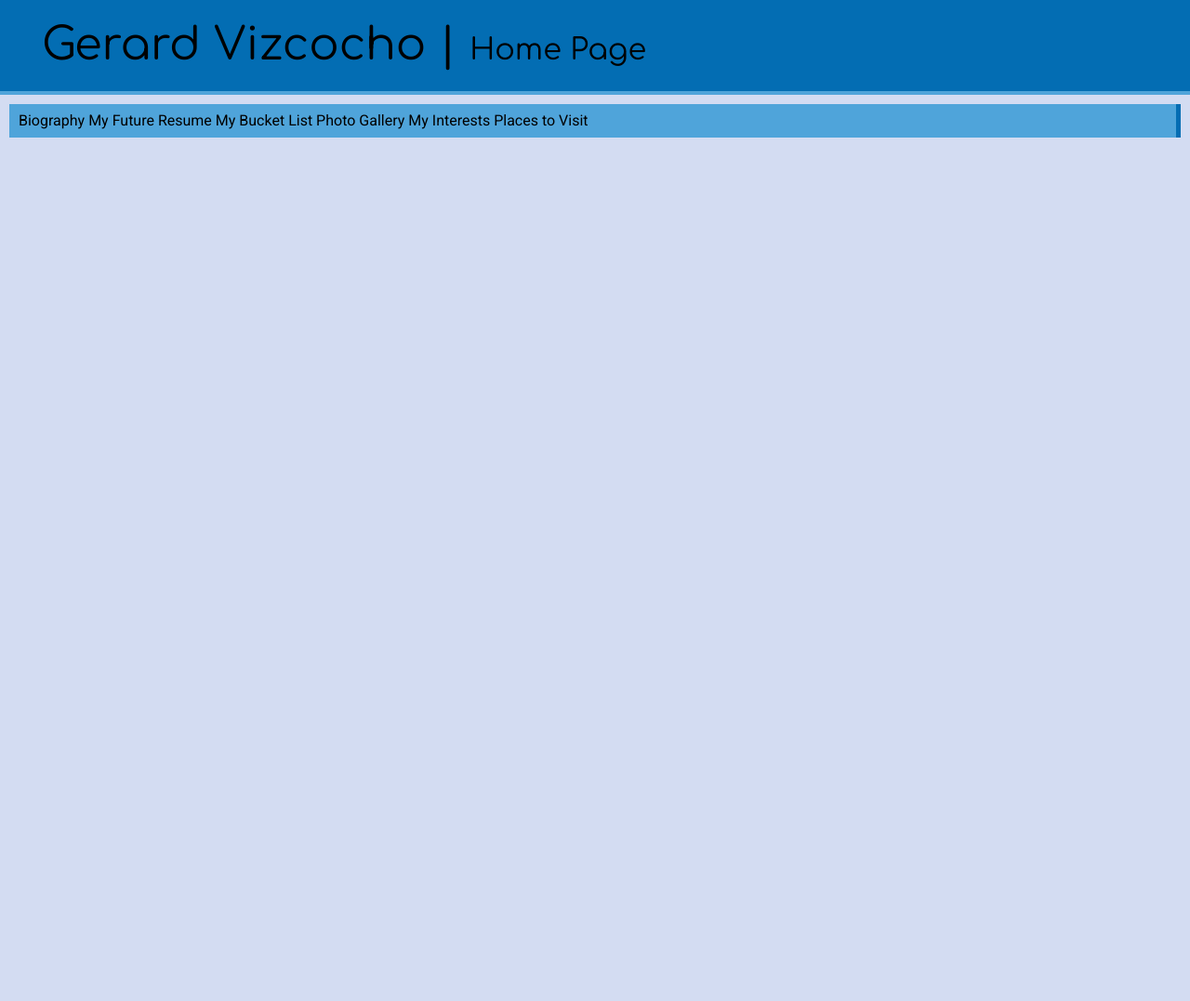
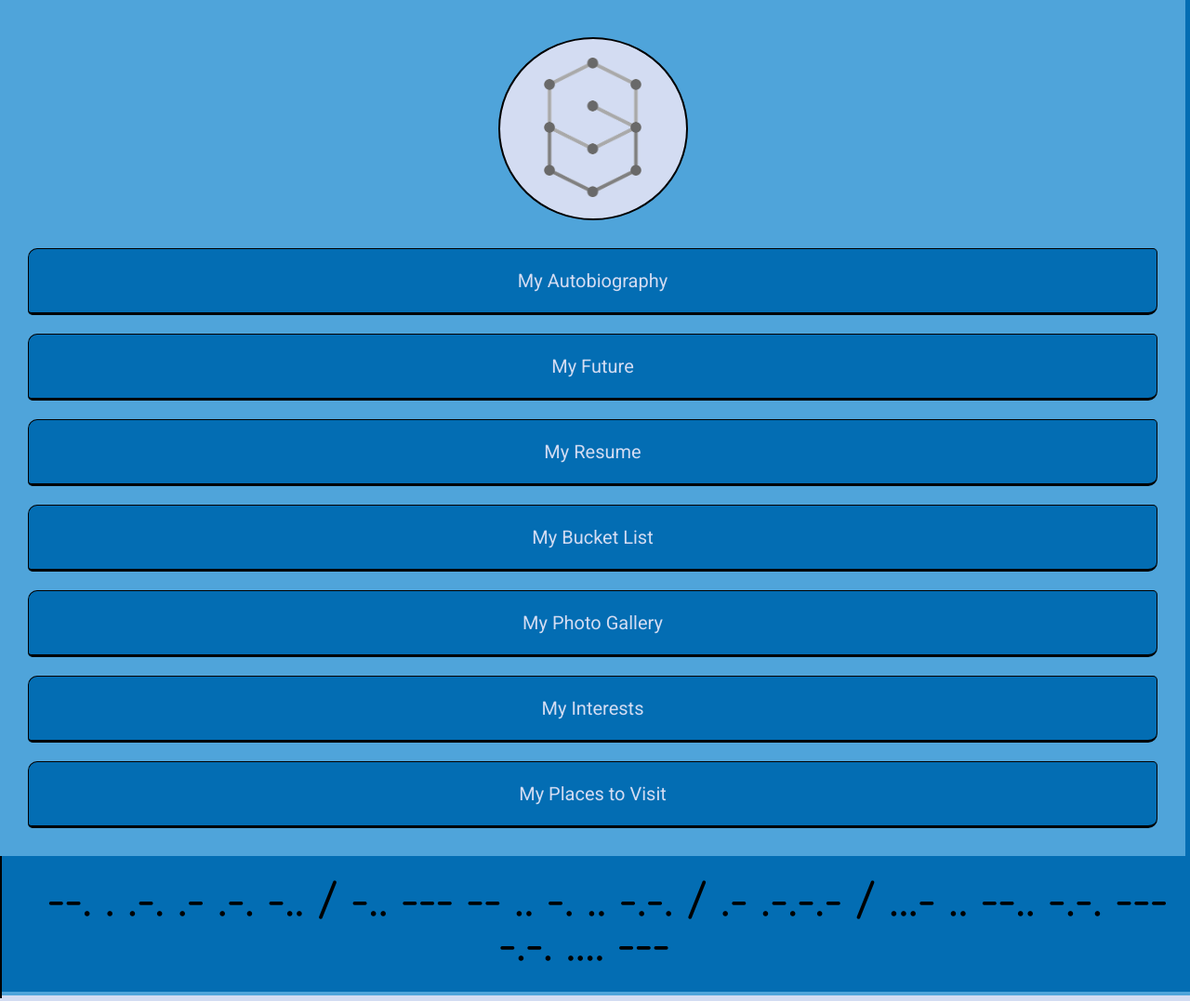
Before and after one commit to Armakatsu/armakatsu.github.io, a plain HTML site: page index.html in a window 1280 px wide. Shown: the whole page at 93% size. Before the commit the page ends 800 px from the top, so only its background shows below. Drawn offline with Linux system fonts and the light colour scheme; a web font is replaced by a local one.

Commit message:
Update index.html

```diff
--- a/index.html
+++ b/index.html
@@ -5,31 +5,105 @@
 
     <title>Welcome to my website</title>
 
-    <link href="https://fonts.googleapis.com/css?family=Comfortaa|Roboto|Sulphur+Point&display=swap" rel="stylesheet" />
-    <link rel="stylesheet" type="text/css" href="CSS/designs.css" />
+    <link rel="shortcut icon" type="images/x-icon" href="IMAGES/logo.ico" />
+    <link rel="stylesheet" type="text/css" href="CSS\designs.css" />
+
+    <style>
+
+        div.main{
+
+            flex: 80%;
+            background-color: #d3dcf2;
+            border-left: 2px solid black;
+            margin: 0px;
+
+        }
+
+        .main object{
+
+            height: 100%;
+            width: 100%;
+
+        }
+
+
+    </style>
+
 
 </head>
 
 <body>
 
-    <header>
-        <p>Gerard Vizcocho | <i>Home Page</i></p>
-    </header>
+    <div class="wrapper">
+        <div class="links">
+
+          <a href="scratch.html">
+            <div class="logo">
+                <img src="IMAGES/logo.png" alt="">
+            </div>
+          </a>
+
+            <a class="major-link" href="#" onclick="clickLink('biography.html', 'My Autobiograpy', this)">My Autobiography</a>
+            <a class="major-link" href="#" onclick="clickLink('future.html', 'My Future', this)">My Future</a>
+            <a class="major-link" href="#" onclick="clickLink('resume.html', 'My Resume', this)">My Resume</a>
+            <a class="major-link" href="#" onclick="clickLink('bucketlist.html', 'My Bucket List', this)">My Bucket List</a>
+            <a class="major-link" href="#" onclick="clickLink('gallery.html', 'My Photo Gallery', this)">My Photo Gallery</a>
+            <a class="major-link" href="#" onclick="clickLink('interests.html', 'My Interests', this)">My Interests</a>
+            <a class="major-link" href="#" onclick="clickLink('places.html', 'My Places to Visit', this)">My Places to Visit</a>
+
+        </div>
+
+        <div class="main">
+          <object type="text/html" data=HTML/startpage.html>
+
+          </object>
+        </div>
+    </div>
+    <script>
+
+        function loadPage(filename){
+
+            document.getElementsByClassName("main")[0].innerHTML='';
+            document.getElementsByClassName("main")[0].innerHTML='<object type="text/html" data=HTML/' + filename + ' ></object>';
+        }
+
+        function clickLink(url, title, element){
+            loadPage(url);
+            setActive(title, element);
+
+        }
+
+        function setActive(title, element){
+            resetColor();
+            element.style.backgroundColor = '#D3DCF2';
+            element.style.color = '#036DB3';
+            document.title = title;
+        }
+
+        function clickImage(url, title  ){
+          resetColor();
+          loadPage(url);
+          document.querySelectorAll("div.logo")[0].style.backgroundColor = "#D3DCF2";
+
+        }
+
+        function resetColor(){
+
+            var buttons = document.querySelectorAll("div.links a.major-link");
+
+            for(var i = 0; i < buttons.length; i++){
+
+                buttons[i].style.backgroundColor = "#036DB3";
+                buttons[i].style.color = '#D3DCF2';
+                document.querySelectorAll("div.logo")[0].style.backgroundColor = "#036DB3";
 
 
-    <div class="container">
-        <div class="links">
+            }
 
-            <a href="HTML/biography.html">Biography</a>
-            <a href="HTML/future.html">My Future</a>
-            <a href="HTML/resume.html">Resume</a>
-            <a href="HTML/bucketlist.html">My Bucket List</a>
-            <a href="HTML/gallery.html">Photo Gallery</a>
-            <a href="HTML/interests.html">My Interests</a>
-            <a href="HTML/places.html">Places to Visit</a>
+        }
 
-        </div>
-    </div>
+    </script>
+
 
 </body>
 </html>
```
